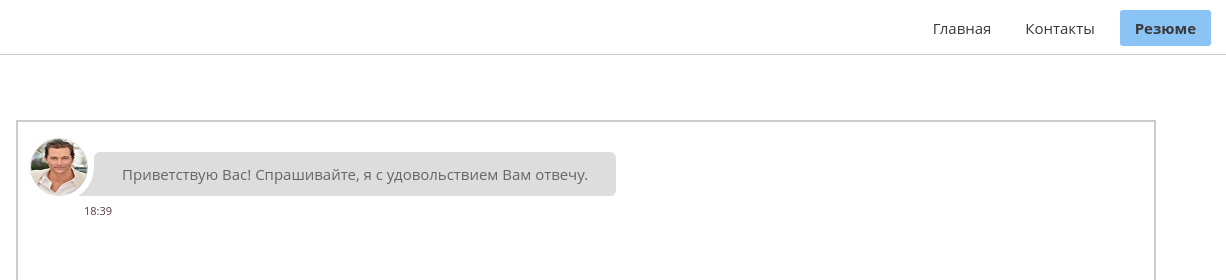
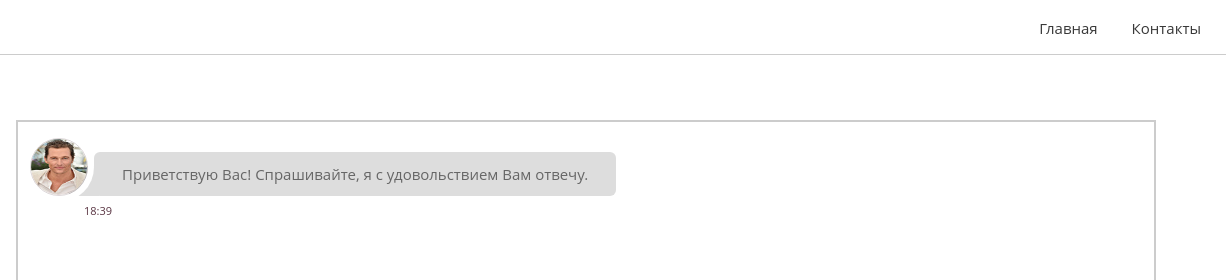
Before and after one commit to AndreyMatviyenko/AndreyMatviyenko.github.io, a plain HTML site: page chat.html in a window 1280 px wide. Shown: the top 280 px of the page, 54-1280 px from the left. Drawn offline with Linux system fonts and the light colour scheme.

Commit message:
hide btn

```diff
--- a/chat.html
+++ b/chat.html
@@ -60,7 +60,7 @@
 							<!-- <li><a href="chat.html">Чат</a></li> -->
 							<li><a href="contact.html">Контакты</a></li>
 						</ul>
-						<a rel="nofollow" href="Resume-MatviyenkoAndrey.pdf" class="btn btn-resume" target="_blank">Резюме</a>
+						<!-- <a rel="nofollow" href="Resume-MatviyenkoAndrey.pdf" class="btn btn-resume" target="_blank">Резюме</a> -->
 					</nav>
 				</div>
 			</div>
```
Also changed, not shown: contact.html (+1 -1 lines), index.html (+1 -1 lines).
